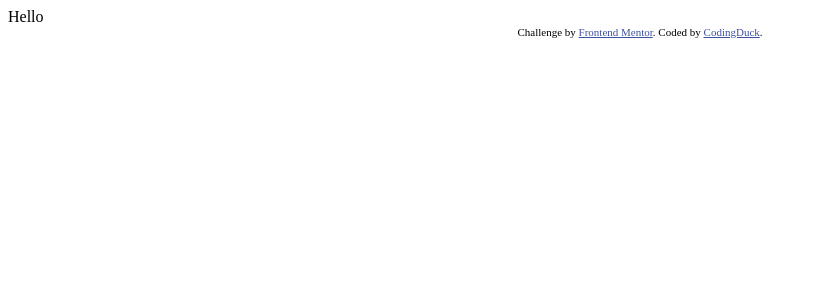
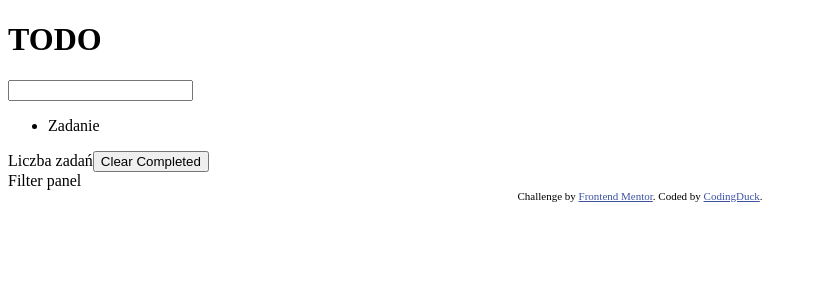
Before and after one commit to KaskaS-O/todo-app, a React (Create React App) app: page / in a window 1280 px wide. Shown: the top 300 px of the page, without its empty margins (0-817 px from the left). Built offline with nearby package versions, Linux system fonts and the light colour scheme.

Commit message:
Create basic structure of the project

```diff
--- a/src/App.js
+++ /dev/null
@@ -1,5 +0,0 @@
-function App() {
-  return <div className="App">Hello</div>;
-}
-
-export default App;
--- /dev/null
+++ b/src/components/App.js
@@ -0,0 +1,31 @@
+import React, { Component } from "react";
+import CreateTaskPanel from "./CreateTaskPanel";
+import TaskList from "./TaskList";
+import FilterPanel from "./FilterPanel";
+
+class App extends Component {
+  state = {
+    tasks: [
+      { title: "Jog around the park", active: false },
+      { title: "10 minutes meditation", active: true },
+      { title: "Read for 1 hour", active: true },
+      { title: "Pick up groceries", active: true },
+      { title: "Complete Todo App on Frontend Mentor", active: true },
+      { title: "Cook something delicious", active: false },
+      { title: "Do something creative", active: false },
+      { title: "Rest", active: true },
+    ],
+  };
+  render() {
+    return (
+      <>
+        <h1>TODO</h1>
+        <CreateTaskPanel />
+        <TaskList />
+        <FilterPanel />
+      </>
+    );
+  }
+}
+
+export default App;
--- /dev/null
+++ b/src/components/CreateTaskPanel.js
@@ -0,0 +1,11 @@
+import React from "react";
+
+const CreateTaskPanel = () => {
+  return (
+    <div>
+      <input type="text" />
+    </div>
+  );
+};
+
+export default CreateTaskPanel;
--- /dev/null
+++ b/src/components/FilterPanel.js
@@ -0,0 +1,7 @@
+import React from "react";
+
+const FilterPanel = () => {
+  return <div>Filter panel</div>;
+};
+
+export default FilterPanel;
--- /dev/null
+++ b/src/components/Task.js
@@ -0,0 +1,7 @@
+import React from "react";
+
+const Task = () => {
+  return <li>Zadanie</li>;
+};
+
+export default Task;
--- /dev/null
+++ b/src/components/TaskList.js
@@ -0,0 +1,16 @@
+import React from "react";
+import Task from "./Task";
+import TaskManage from "./TaskManage";
+
+const TaskList = () => {
+  return (
+    <div>
+      <ul>
+        <Task />
+      </ul>
+      <TaskManage />
+    </div>
+  );
+};
+
+export default TaskList;
--- /dev/null
+++ b/src/components/TaskManage.js
@@ -0,0 +1,12 @@
+import React from "react";
+
+const TaskManage = () => {
+  return (
+    <div>
+      <span>Liczba zadań</span>
+      <button>Clear Completed</button>
+    </div>
+  );
+};
+
+export default TaskManage;
--- a/src/index.js
+++ b/src/index.js
@@ -1,6 +1,6 @@
 import React from "react";
 import ReactDOM from "react-dom";
-import App from "./App";
+import App from "./components/App";
 import "./scss/style.scss";
 
 ReactDOM.render(
```
Also changed, not shown: 2 other files (tests, documents, lock files or other folders).
